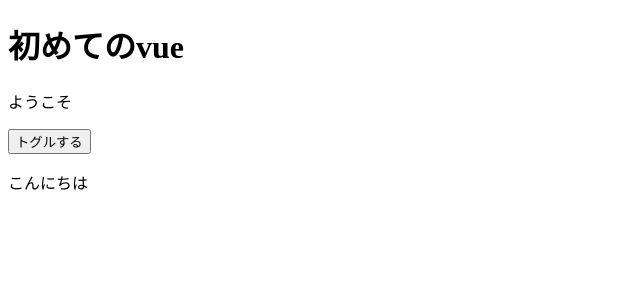
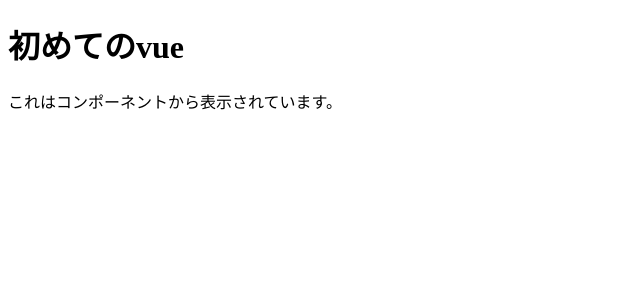
Before and after one commit to nittamatama/vue-rails-chat, a Vue app in the folder live-chat-vuejs/: page / in a window 1280 px wide. Shown: the top 300 px of the page, without its empty margins (0-640 px from the left). Built offline with nearby package versions, Linux system fonts and the light colour scheme.

Commit message:
components配下にテストコンポーネント作成してビューで読み込み

```diff
--- /dev/null
+++ b/live-chat-vuejs/src/components/TestComponent.vue
@@ -0,0 +1,5 @@
+<template>
+  <div>
+    これはコンポーネントから表示されています。
+  </div>
+</template>
--- a/live-chat-vuejs/src/views/Welcome.vue
+++ b/live-chat-vuejs/src/views/Welcome.vue
@@ -1,14 +1,17 @@
 <template>
   <div>
     <h1>{{ title }}</h1>
-    <p v-if="isEnabled">{{ subtitle }}</p>
-    <button @click="toggle">トグルする</button>
-    <p>{{ text }}</p>
+    <TestComponent />
   </div>
 </template>
 
 <script>
+import TestComponent from '../components/TestComponent.vue'
+
 export default {
+  components: {
+    TestComponent
+  },
   data() {
     return {
       title: '初めてのvue',
```
